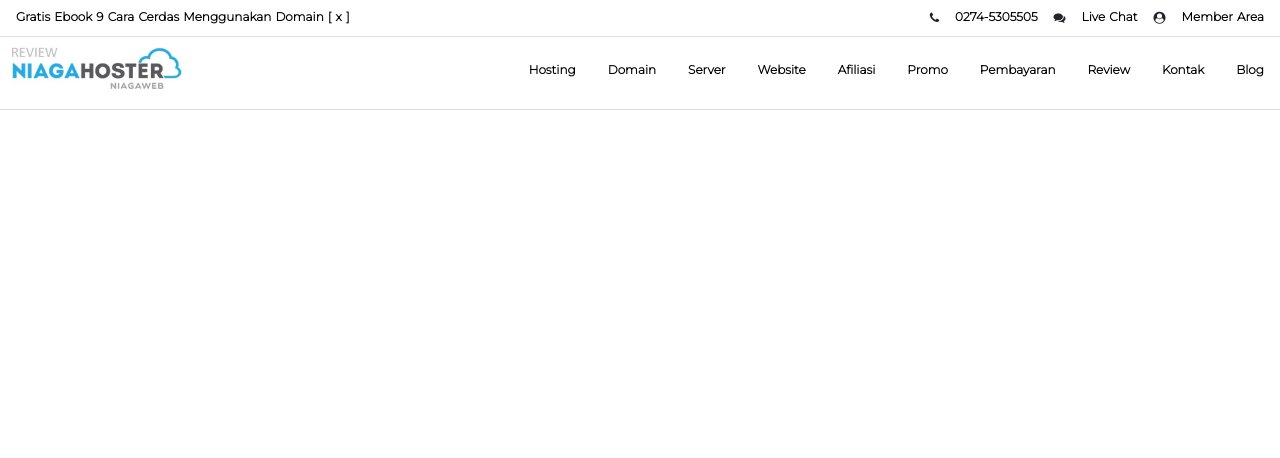
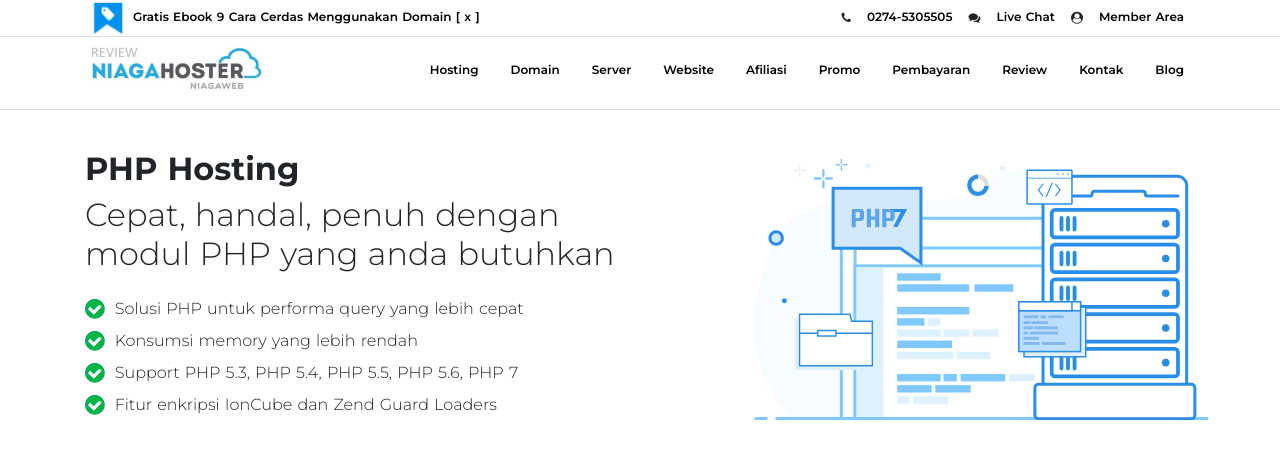
Before and after one commit to fshlarf/niagahoster-landing-page, a Nuxt app: page / in a window 1280 px wide. Shown: the top 458 px of the page. Built offline with nearby package versions, Linux system fonts and the light colour scheme.

Commit message:
create ProductSection component

```diff
--- a/assets/styles/styles.scss
+++ b/assets/styles/styles.scss
@@ -6,3 +6,7 @@
   position: relative;
   padding: 12px 0px;
 }
+
+.item-center {
+  margin: 0 auto;
+}
--- /dev/null
+++ b/components/atoms/LabelChecked.vue
@@ -0,0 +1,30 @@
+<template>
+    <div class="a-label">
+        <i class="fa fa-check-circle"></i>
+        <p>{{ title }}</p>
+    </div>
+</template>
+
+<script>
+export default {
+    props: {
+        title: String
+    }
+}
+</script>
+
+<style lang="scss" scoped>
+.a-label {
+    display: flex;
+    font-weight: 300;
+    padding: 4px 0px;
+    p {
+        margin-bottom: 0px !important;
+        padding: 0px 10px;
+    }
+    i {
+        font-size: 23px!important;
+        color: #00b348;
+    }
+}
+</style>
--- a/components/Header.vue
+++ b/components/organisms/Header.vue
@@ -4,7 +4,8 @@
             <div class="header__bar">
                 <ul class="nav header__bar-left">
                     <li class="nav-item">
-                        <a class="nav-link" href="#">Gratis Ebook 9 Cara Cerdas Menggunakan Domain [ x ]</a>
+                        <img class="label-img" src="~/assets/images/ng-label.png">
+                        <a class="nav-link" href="#" style="padding-left: 8px;">Gratis Ebook 9 Cara Cerdas Menggunakan Domain [ x ]</a>
                     </li>
                 </ul>
                 <ul class="nav justify-content-end">
@@ -81,7 +82,7 @@
         }
     }
     &__bar{
-        max-width: 1300px!important;
+        max-width: 1120px!important;
         font-size: 12px;
         font-weight: 600;
         margin: 0 auto;
@@ -91,6 +92,11 @@
             &--img {
                 height: auto;
                 width: 191px;
+            }
+            .label-img {
+                margin-left: 11px;
+                height: auto;
+                width: 34px;
             }
         }
     }
--- /dev/null
+++ b/components/organisms/ProductSection.vue
@@ -0,0 +1,72 @@
+<template>
+    <div class="product">
+        <div class="container">
+            <div class="row">
+                <div class="col">
+                    <div class="product__header">
+                        <h2 class="product__header-h2">PHP Hosting</h2>
+                        <h2>Cepat, handal, penuh dengan</h2>
+                        <h2>modul PHP yang anda butuhkan</h2>
+                    </div>
+                    <div class="product__content">
+                        <LabelChecked
+                            title="Solusi PHP untuk performa query yang lebih cepat"
+                        />
+                        <LabelChecked
+                            title="Konsumsi memory yang lebih rendah"
+                        />
+                        <LabelChecked
+                            title="Support PHP 5.3, PHP 5.4, PHP 5.5, PHP 5.6, PHP 7"
+                        />
+                        <LabelChecked
+                            title="Fitur enkripsi IonCube dan Zend Guard Loaders"
+                        />
+                    </div>
+                </div>
+                <div class="product__img">
+                    <img src="~/assets/images/php-hosting.svg">
+                </div>
+            </div>
+        </div>
+    </div>
+</template>
+
+<script>
+import LabelChecked from '../atoms/LabelChecked'
+
+export default {
+    components: {
+        LabelChecked
+    }
+}
+</script>
+
+<style lang="scss" scoped>
+.product {
+    border-bottom: 1px #ddd solid;
+    padding: 40px 16px 40px 16px !important;
+    .conatiner {
+        max-width: 1120px!important;
+        font-weight: 500 !important;
+        margin: 0 auto !important;
+    }
+    &__header {
+        &-h2 {
+            font-weight: 700 !important;
+            margin-bottom: 8px !important;
+        }
+        h2 {
+            margin-bottom: 0px;
+            font-weight: 300;
+        }
+    }
+    &__content {
+        margin-top: 20px;
+    }
+    &__img {
+        img {
+            width: 29rem;
+        }
+    }
+}
+</style>
--- a/layouts/HeaderFooter.vue
+++ b/layouts/HeaderFooter.vue
@@ -6,7 +6,7 @@
 </template>
 
 <script>
-import Header from '~/components/Header.vue'
+import Header from '~/components/organisms/Header.vue'
 
 export default {
     components: {
--- a/nuxt.config.js
+++ b/nuxt.config.js
@@ -15,7 +15,7 @@
       { rel: 'icon', type: 'image/x-icon', href: '/favicon.ico' },
       { rel: 'stylesheet', type: 'text/css', href: 'https://stackpath.bootstrapcdn.com/bootstrap/4.5.0/css/bootstrap.min.css' },
       { rel: 'stylesheet', href: 'https://stackpath.bootstrapcdn.com/font-awesome/4.7.0/css/font-awesome.min.css' },
-      { rel: 'stylesheet', type: 'text/css', href: 'https://fonts.googleapis.com/css?family=Montserrat:100,200,300' },
+      { rel: 'stylesheet', type: 'text/css', href: 'https://fonts.googleapis.com/css?family=Montserrat:100,200,300,400,500,600,700,800' },
     ],
     script: [
       { src: 'https://code.jquery.com/jquery-3.5.1.slim.min.js' },
--- a/pages/index.vue
+++ b/pages/index.vue
@@ -1,44 +1,21 @@
 <template>
-  <div class="container">
+  <div>
     <div>
+      <Product/>
     </div>
   </div>
 </template>
 
 <script>
-import Logo from '~/components/Logo.vue'
-import Header from '~/components/Header.vue'
-
+import ProductSection from '~/components/organisms/ProductSection.vue'
 export default {
   layout: 'HeaderFooter',
   components: {
-    Header
+    Product: ProductSection
   }
 }
 </script>
 
-<style>
-.container {
-  margin: 0 auto;
-  min-height: 100vh;
-  display: flex;
-  justify-content: center;
-  align-items: center;
-  text-align: center;
-}
+<style lang="scss" scoped>
 
-/* .title {
-} */
-
-.subtitle {
-  font-weight: 300;
-  font-size: 42px;
-  color: #526488;
-  word-spacing: 5px;
-  padding-bottom: 15px;
-}
-
-.links {
-  padding-top: 15px;
-}
 </style>
```
Also changed, not shown: assets/images/ng-label.png (added), assets/images/php-hosting.svg (added), components/atoms/Logo.vue (renamed from components/Logo.vue).
